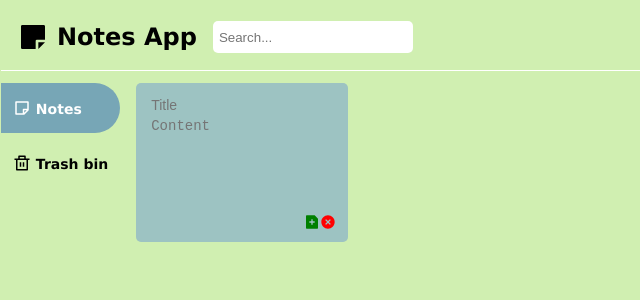
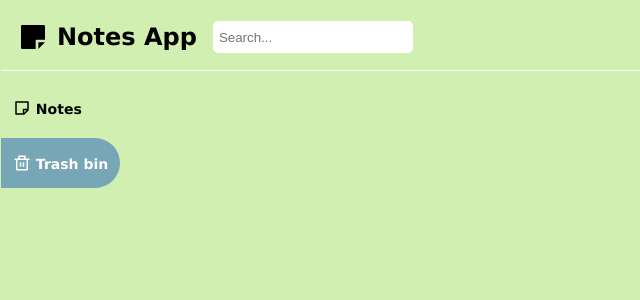
Before and after one commit to jusemon/react-notes, a React (Create React App) app: page /trashbin in a window 1280 px wide. Shown: the top 300 px of the page, without its empty margins (0-640 px from the left). Built offline with nearby package versions, Linux system fonts and the light colour scheme.

Commit message:
Added react-router-dom

```diff
--- a/src/App.tsx
+++ b/src/App.tsx
@@ -6,19 +6,27 @@ import {
   RiStickyNoteLine,
   RiDeleteBinLine,
 } from 'react-icons/ri';
+import { NavLink, Route, Routes } from 'react-router-dom';
 import './style.css';
 import NoteList, { Note } from './components/NoteList';
 import { NoteFormData } from './components/NoteForm';
 import NoteSearch from './components/NoteSearch';
+import NoteBin from './components/NoteBin';
 
 export default function App() {
+  const [searchText, setSearchText] = React.useState('');
+  const [notes, setNotes] = React.useState<Array<Note>>(() => {
     const notesLS = localStorage.getItem('notes');
-  const [inTrashBin, setInTrashBin] = React.useState(false);
-  const [searchText, setSearchText] = React.useState('');
-  const [notes, setNotes] = React.useState<Array<Note>>(
-    notesLS
+    return notesLS
       ? JSON.parse(notesLS)
       : []
+  });
+
+  const filteredNotes = notes.filter((n) =>
+    n.title
+      .toLowerCase()
+      .includes(searchText.toLowerCase().trim()) ||
+    n.text.toLowerCase().includes(searchText.toLowerCase().trim())
   );
 
   React.useEffect(() => {
@@ -81,6 +89,9 @@ export default function App() {
     }
   };
 
+  const isNavigationActiveClass = ({ isActive }: { isActive: boolean }) =>
+    `app-navigation-item ${isActive && 'selected'}`;
+
   return (
     <div className="app">
       <h1 className="app-title">
@@ -90,36 +101,38 @@ export default function App() {
       </h1>
       <div className="app-navigation">
         <div className="app-navigation-items">
-          <div
-            className={`app-navigation-item ${!inTrashBin ? 'selected' : ''}`}
-            onClick={() => setInTrashBin(false)}
-          >
+          <NavLink className={isNavigationActiveClass} to="/">
             <RiStickyNoteLine className="app-navigation-icon" /> Notes
-          </div>
-          <div
-            className={`app-navigation-item ${inTrashBin ? 'selected' : ''}`}
-            onClick={() => setInTrashBin(true)}
-          >
+          </NavLink>
+          <NavLink className={isNavigationActiveClass} to="/trashbin">
             <RiDeleteBinLine className="app-navigation-icon" /> Trash bin
-          </div>
+          </NavLink>
         </div>
         <div className="app-navigation-content">
+          <Routes>
+            <Route
+              path="/"
+              element={
                 <NoteList
-            inTrashBin={inTrashBin}
-            notes={notes
-              .filter((n) => (inTrashBin ? n.deleted : !n.deleted))
-              .filter(
-                (n) =>
-                  n.title
-                    .toLowerCase()
-                    .includes(searchText.toLowerCase().trim()) ||
-                  n.text.toLowerCase().includes(searchText.toLowerCase().trim())
-              )}
+                  notes={filteredNotes.filter((n) => !n.deleted)}
                   createNoteHandler={createNoteHandler}
                   updateNoteHandler={updateNoteHandler}
                   deleteNoteHandler={deleteNoteHandler}
                   recoverNoteHandler={recoverNoteHandler}
                 />
+              }
+            />
+            <Route
+              path="/trashbin"
+              element={
+                <NoteBin
+                  notes={filteredNotes.filter((n) => n.deleted)}
+                  deleteNoteHandler={deleteNoteHandler}
+                  recoverNoteHandler={recoverNoteHandler}
+                />
+              }
+            />
+          </Routes>
         </div>
       </div>
     </div>
--- /dev/null
+++ b/src/components/NoteBin.tsx
@@ -0,0 +1,37 @@
+import * as React from 'react';
+import NoteItem from './NoteItem';
+
+export interface Note {
+  id: string;
+  title: string;
+  text: string;
+  createdAt: Date;
+  deleted: boolean;
+}
+
+export interface NoteBinProp {
+  notes: ReadonlyArray<Note>;
+  deleteNoteHandler: (id: string) => void;
+  recoverNoteHandler: (id: string) => void;
+}
+
+export default function NoteList({
+  notes,
+  deleteNoteHandler,
+  recoverNoteHandler,
+}: NoteBinProp) {
+  return (
+    <div className="note-list">
+      {notes.map((note) =>
+        <NoteItem
+          key={note.id}
+          title={note.title}
+          text={note.text}
+          deleted={note.deleted}
+          recoverHandler={() => recoverNoteHandler(note.id)}
+          deleteHandler={() => deleteNoteHandler(note.id)}
+        />
+      )}
+    </div>
+  );
+}
--- a/src/components/NoteItem.tsx
+++ b/src/components/NoteItem.tsx
@@ -9,10 +9,9 @@ export interface NoteItemProp {
   title: string;
   text: string;
   deleted: boolean;
-
-  toggleModeHandler: () => void;
   deleteHandler: () => void;
   recoverHandler?: () => void;
+  toggleModeHandler?: () => void;
 }
 
 export default function NoteItem({
@@ -28,10 +27,10 @@ export default function NoteItem({
       <div className="note-item-title">{title}</div>
       <div className="note-item-text">{text}</div>
       <div className="note-item-footer">
-        {deleted && recoverHandler ? (
-          <RiFileUploadFill color="green" onClick={() => recoverHandler()} />
+        {deleted ? (
+          <RiFileUploadFill color="green" onClick={() => recoverHandler && recoverHandler()} />
         ) : (
-          <RiFileEditFill color="blue" onClick={() => toggleModeHandler()} />
+          <RiFileEditFill color="blue" onClick={() => toggleModeHandler && toggleModeHandler()} />
         )}
         <RiDeleteBinFill color="red" onClick={() => deleteHandler()} />
       </div>
--- a/src/components/NoteList.tsx
+++ b/src/components/NoteList.tsx
@@ -12,7 +12,6 @@ export interface Note {
 
 export interface NoteListProp {
   notes: ReadonlyArray<Note>;
-  inTrashBin: boolean;
   createNoteHandler: (data: { title: string; text: string }) => void;
   updateNoteHandler: (
     id: string,
@@ -24,13 +23,12 @@ export interface NoteListProp {
 
 export default function NoteList({
   notes,
-  inTrashBin,
   createNoteHandler,
   updateNoteHandler,
   deleteNoteHandler,
   recoverNoteHandler,
 }: NoteListProp) {
-  const [inEditMode, setInEditMode] = React.useState<{[key: string]: boolean}>(
+  const [inEditMode, setInEditMode] = React.useState<{ [key: string]: boolean }>(
     notes.reduce((dict, note) => ({ ...dict, [note.id]: false }), {})
   );
 
@@ -63,9 +61,7 @@ export default function NoteList({
           />
         )
       )}
-      {inTrashBin || (
-        <NoteForm isUpdate={false} createHandler={createNoteHandler} />
-      )}
+      <NoteForm isUpdate={false} createHandler={createNoteHandler} />
     </div>
   );
 }
--- a/src/index.tsx
+++ b/src/index.tsx
@@ -1,5 +1,6 @@
 import * as React from 'react';
 import * as ReactDOM from 'react-dom/client';
+import { BrowserRouter } from 'react-router-dom';
 import App from './App';
 import reportWebVitals from './reportWebVitals';
 
@@ -8,7 +9,9 @@ const root = ReactDOM.createRoot(
 );
 root.render(
   <React.StrictMode>
-    <App />
+    <BrowserRouter>
+      <App />
+    </BrowserRouter>
   </React.StrictMode>
 );
 
--- a/src/style.css
+++ b/src/style.css
@@ -119,9 +119,11 @@ body {
   padding: 1rem 0.75rem;
   margin-bottom: 5px;
   font-weight: bold;
-  cursor: pointer;
   border-top-right-radius: 30px;
   border-bottom-right-radius: 30px;
+  text-decoration: none;
+  display: block;
+  color: black;
 }
 
 .app-navigation-icon {
```
Also changed, not shown: package.json (+10 -2 lines), 1 other file (tests, documents, lock files or other folders). Lines whose indentation alone changed are shown as unchanged.
